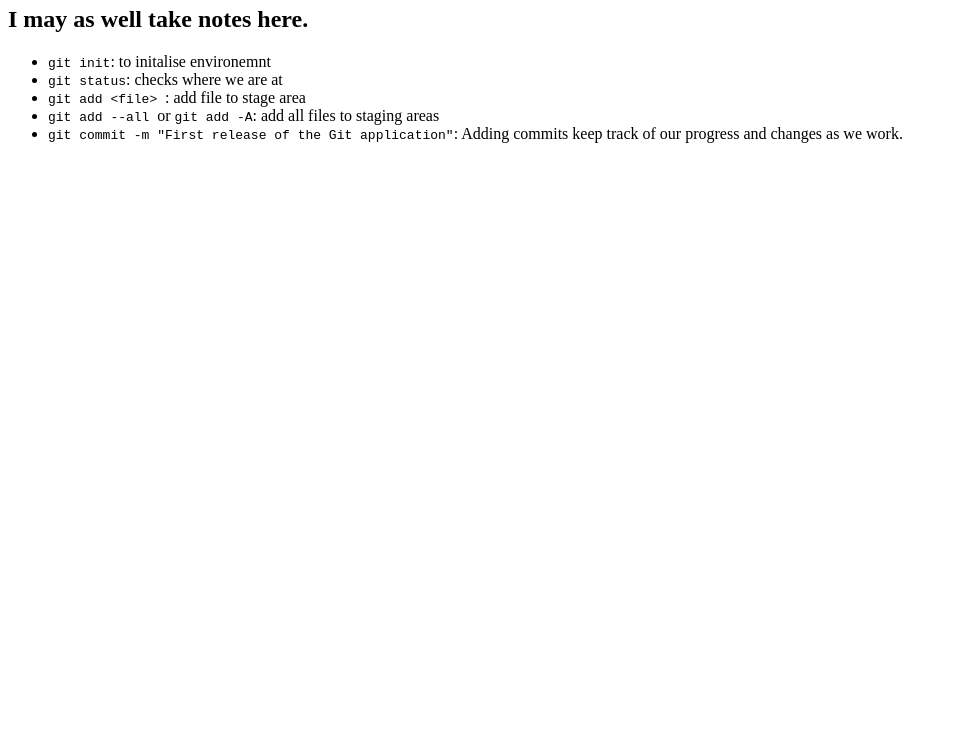
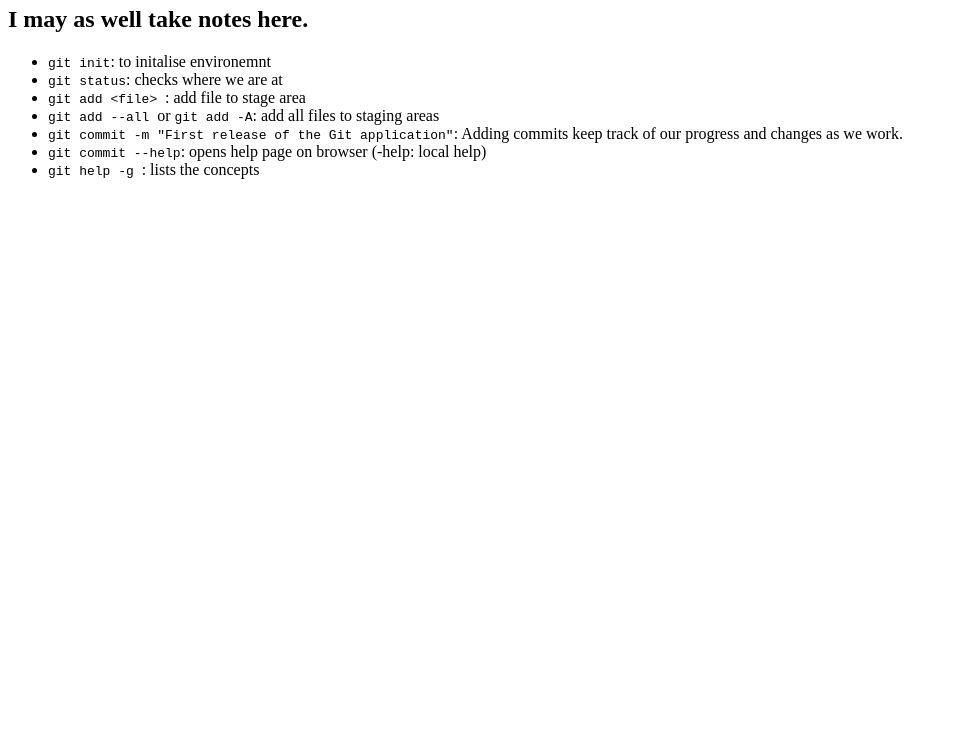
Before and after one commit to nathcast/CourseFromW3schoolsGIT, a plain HTML site: page index.html in a window 1280 px wide. Shown: the part 60-800 px from the top of the page, without its empty margins (0-957 px from the left). Drawn offline with Linux system fonts and the light colour scheme.

Commit message:
Updated index with a new line and commit without staging

```diff
--- a/index.html
+++ b/index.html
@@ -14,7 +14,8 @@
     <li><code>git add &lt;file> </code>: add file to stage area</li>
     <li><code>git add --all </code> or <code>git add -A</code>: add all files to staging areas</li>
     <li><code>git commit -m "First release of the Git application"</code>: Adding commits keep track of our progress and changes as we work. </li>
-
+    <li><code>git commit --help</code>: opens help page on browser  (-help: local help)</li>
+    <li><code>git help -g  </code>: lists the concepts </li>
 </ul>
     <p></p>
 </body>
```
